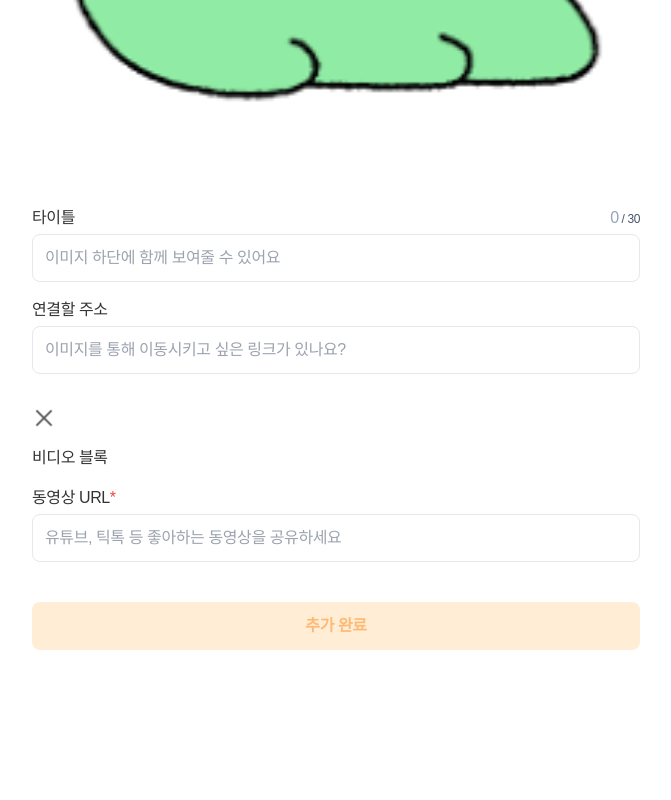
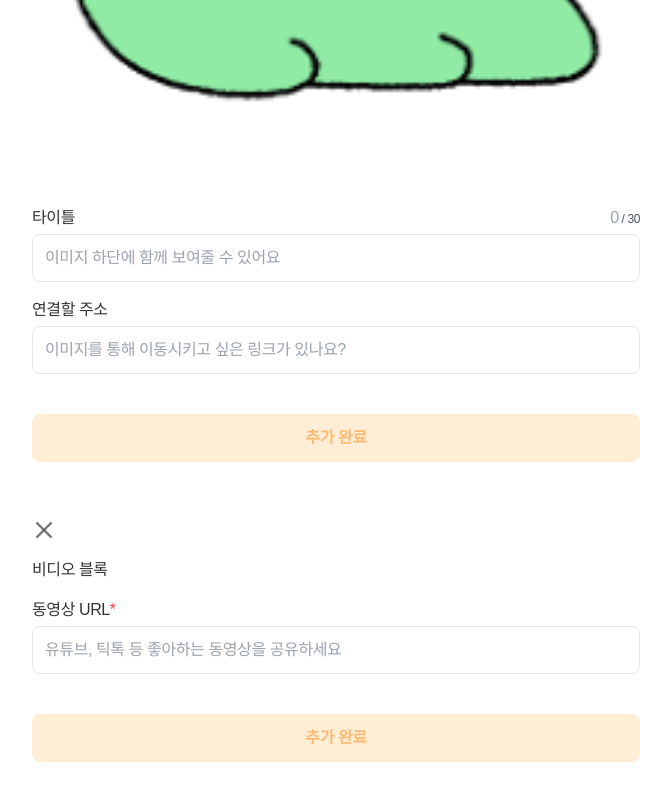
Before and after one commit to Mt-NextJs/linkle, a Next.js app: page /admin in a window 1280 px wide. Shown: the part 922-1722 px from the top of the page, without its empty margins (304-975 px from the left). Before the commit the page ends 1612 px from the top, so only its background shows below. Built offline with nearby package versions, Linux system fonts and the light colour scheme.

Commit message:
✨[Feat] 이미지 블록 버튼 추가 #9

```diff
--- a/src/app/admin/(block)/(image)/image-block.tsx
+++ b/src/app/admin/(block)/(image)/image-block.tsx
@@ -3,6 +3,8 @@ import React, { useRef, useState } from "react";
 import BlockModal from "@app/admin/(block)/components/block-modal";
 import TextInputBox from "@app/admin/(block)/components/text-input-box";
 import Image from "next/image";
+import AddButton from "@app/admin/(block)/components/add-button";
+import ButtonBox from "@app/admin/(block)/components/button-box";
 
 const ImageBlock = () => {
   const inputImageRef = useRef<HTMLInputElement>(null);
@@ -32,6 +34,8 @@ const ImageBlock = () => {
     };
     reader.readAsDataURL(file);
   };
+
+  const handleAddButtonClick = () => console.log("hi");
 
   return (
     <BlockModal title="이미지 블록">
@@ -86,6 +90,13 @@ const ImageBlock = () => {
         setText={setConnectingUrl}
         placeholder="이미지를 통해 이동시키고 싶은 링크가 있나요?"
       />
+      <ButtonBox>
+        <AddButton
+          text="추가 완료"
+          onClick={handleAddButtonClick}
+          disabled={true}
+        />
+      </ButtonBox>
     </BlockModal>
   );
 };
```
